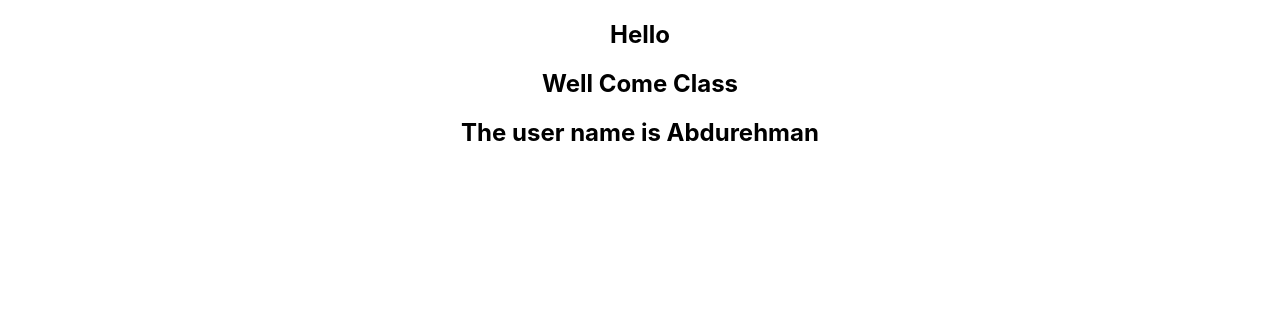
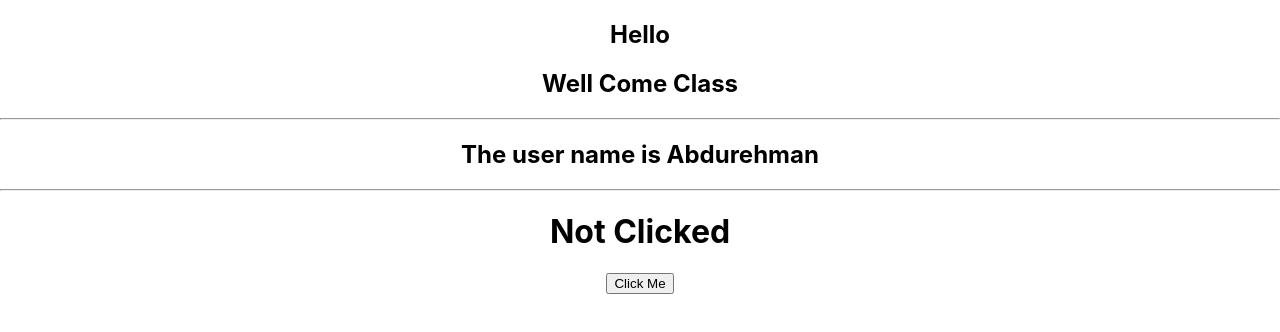
Before and after one commit to Abduino/ReactJS, a React (Create React App) app in the folder examplesCollection/: page / in a window 1280 px wide. Shown: the top 332 px of the page. Built offline with nearby package versions, Linux system fonts and the light colour scheme.

Commit message:
Example on React state and setState using class

```diff
--- a/examplesCollection/src/App.js
+++ b/examplesCollection/src/App.js
@@ -4,15 +4,20 @@
 /* import {WellCome} from './components/WellCome'; */
 import {WellCome} from './components/WellCome';
 import UserName from './components/PropExample';
-
+import StateExample from './components/StateExample';
 
 
 function App() {
   return (
     <div className="App">
+      {/* the next line used to call function component example */}
       <Hello/>
       <WellCome/>
+      {/* the next line used to call props example page */}
       <UserName name="Abdurehman"/>
+      {/* the next line used to call state example page */}
+      <StateExample/>
+
     </div>
   );
 }
--- a/examplesCollection/src/components/PropExample.js
+++ b/examplesCollection/src/components/PropExample.js
@@ -18,6 +18,7 @@
 const UserName = (props) =>{
     return(
         <div>
+            <hr/>
             <h2>The user name is {props.name}</h2>
         </div>
 
--- /dev/null
+++ b/examplesCollection/src/components/StateExample.js
@@ -0,0 +1,26 @@
+import React, { Component } from "react";
+
+class StateExample extends Component{
+    constructor(){
+        super()
+            this.state={
+                message:"Not Clicked"
+            }
+
+    }
+    changeState(){
+        this.setState({
+            message:"Clicked"
+        })
+    }
+    render(){
+        return(
+            <div>
+                <hr/>
+                <h1>{this.state.message}</h1>
+                <button onClick={() => this.changeState()}>Click Me</button>
+            </div>
+        )
+    }
+}
+export default StateExample
```
